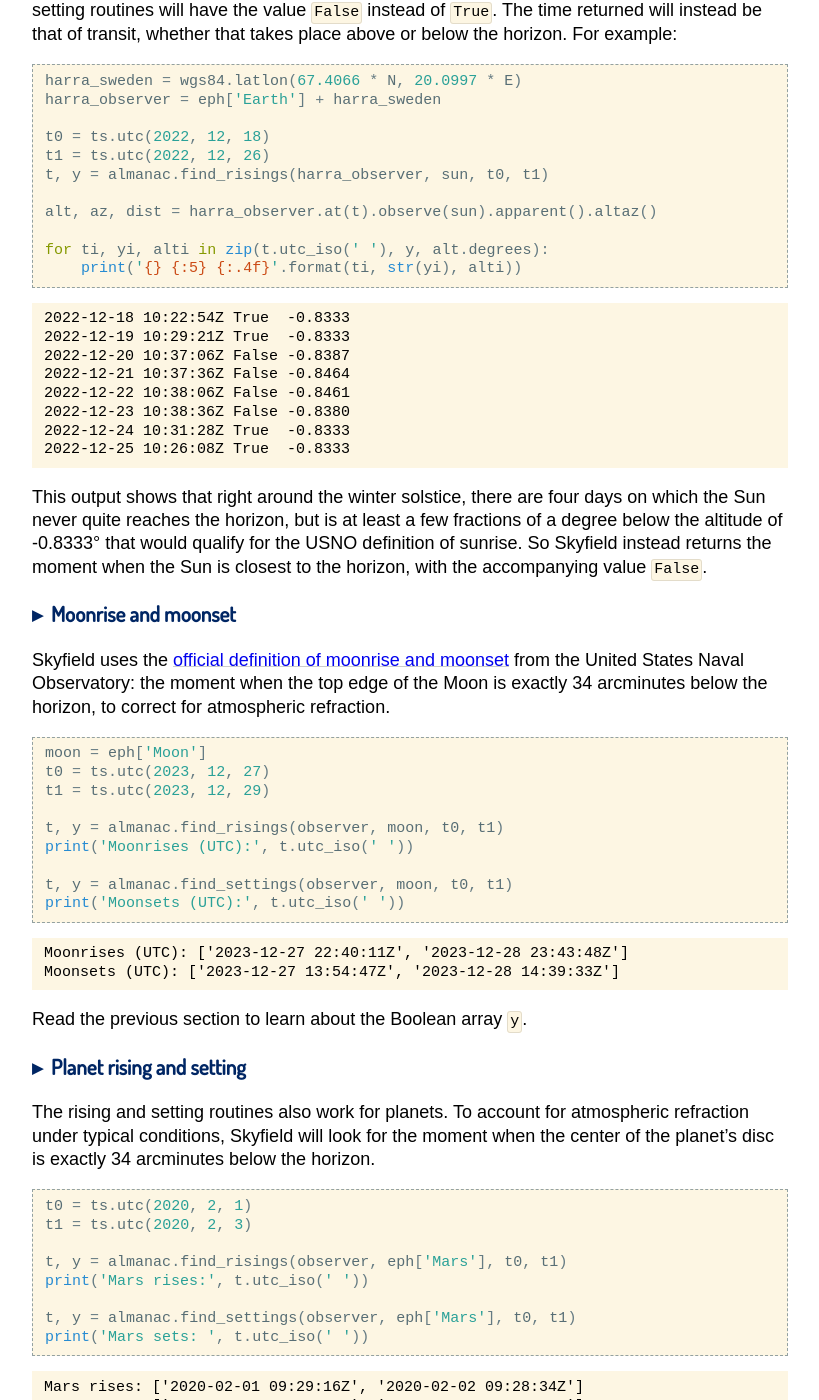
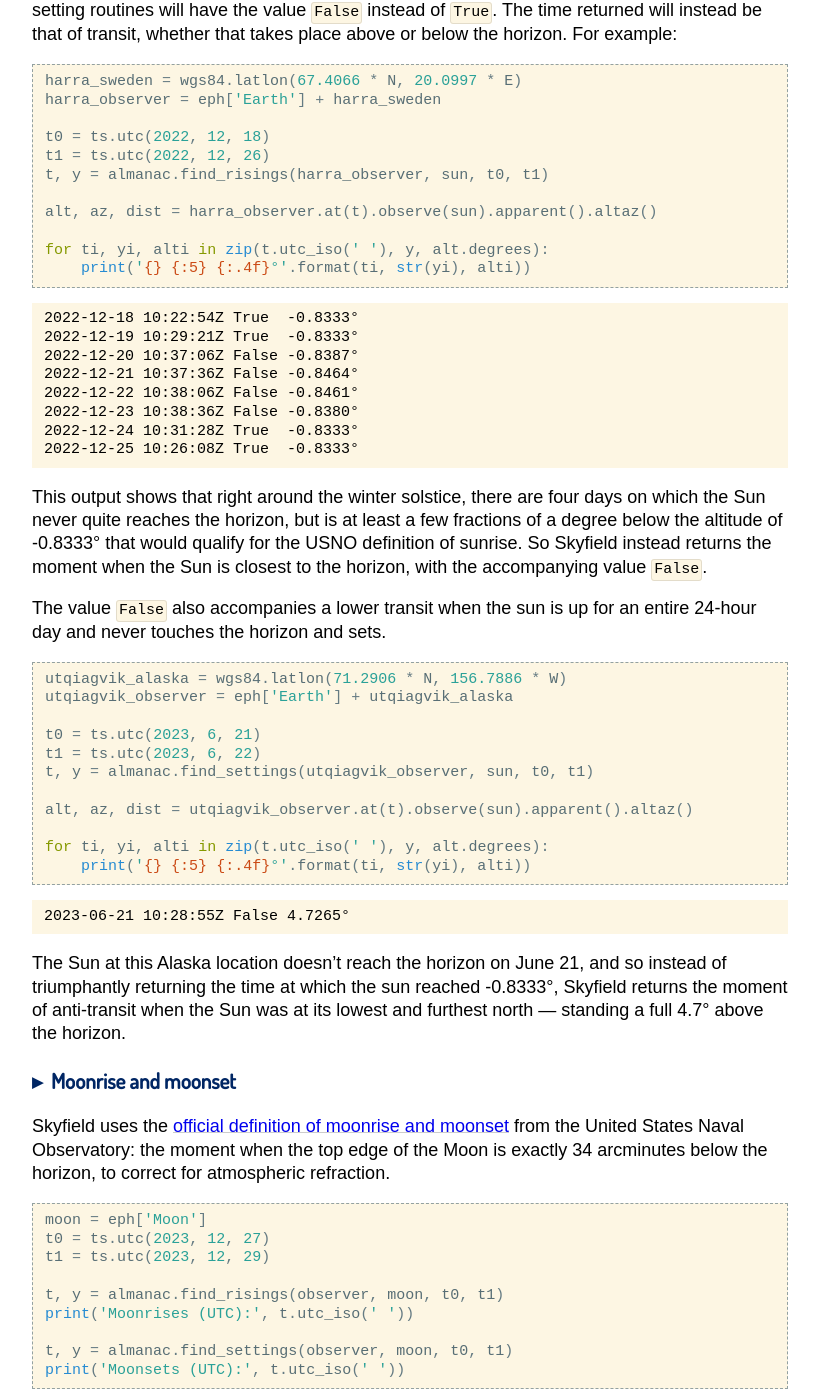
Before and after one commit to skyfielders/python-skyfield, a Sphinx documentation site: the page built from skyfield/documentation/almanac.rst, in a window 1280 px wide and 1400 px high, scrolled down 3492 px. Shown: the whole window, without its empty margins (230-1049 px from the left). Built offline with Sphinx 7.4.7, drawn with Linux system fonts in a browser that asks for light colours; some web fonts are replaced.

Commit message:
For #940, detect when Sun fails to set in Arctic

```diff
--- a/skyfield/documentation/almanac.rst
+++ b/skyfield/documentation/almanac.rst
@@ -189,18 +189,18 @@
     alt, az, dist = harra_observer.at(t).observe(sun).apparent().altaz()
 
     for ti, yi, alti in zip(t.utc_iso(' '), y, alt.degrees):
-        print('{} {:5} {:.4f}'.format(ti, str(yi), alti))
+        print('{} {:5} {:.4f}°'.format(ti, str(yi), alti))
 
 .. testoutput::
 
-    2022-12-18 10:22:54Z True  -0.8333
-    2022-12-19 10:29:21Z True  -0.8333
-    2022-12-20 10:37:06Z False -0.8387
-    2022-12-21 10:37:36Z False -0.8464
-    2022-12-22 10:38:06Z False -0.8461
-    2022-12-23 10:38:36Z False -0.8380
-    2022-12-24 10:31:28Z True  -0.8333
-    2022-12-25 10:26:08Z True  -0.8333
+    2022-12-18 10:22:54Z True  -0.8333°
+    2022-12-19 10:29:21Z True  -0.8333°
+    2022-12-20 10:37:06Z False -0.8387°
+    2022-12-21 10:37:36Z False -0.8464°
+    2022-12-22 10:38:06Z False -0.8461°
+    2022-12-23 10:38:36Z False -0.8380°
+    2022-12-24 10:31:28Z True  -0.8333°
+    2022-12-25 10:26:08Z True  -0.8333°
 
 This output shows that right around the winter solstice,
 there are four days on which the Sun never quite reaches the horizon,
@@ -208,6 +208,35 @@
 that would qualify for the USNO definition of sunrise.
 So Skyfield instead returns the moment when the Sun is closest to the horizon,
 with the accompanying value ``False``.
+
+The value ``False`` also accompanies a lower transit
+when the sun is up for an entire 24-hour day
+and never touches the horizon and sets.
+
+.. testcode::
+
+    utqiagvik_alaska = wgs84.latlon(71.2906 * N, 156.7886 * W)
+    utqiagvik_observer = eph['Earth'] + utqiagvik_alaska
+
+    t0 = ts.utc(2023, 6, 21)
+    t1 = ts.utc(2023, 6, 22)
+    t, y = almanac.find_settings(utqiagvik_observer, sun, t0, t1)
+
+    alt, az, dist = utqiagvik_observer.at(t).observe(sun).apparent().altaz()
+
+    for ti, yi, alti in zip(t.utc_iso(' '), y, alt.degrees):
+        print('{} {:5} {:.4f}°'.format(ti, str(yi), alti))
+
+.. testoutput::
+
+    2023-06-21 10:28:55Z False 4.7265°
+
+The Sun at this Alaska location doesn’t reach the horizon on June 21,
+and so instead of triumphantly returning
+the time at which the sun reached -0.8333°,
+Skyfield returns the moment of anti-transit
+when the Sun was at its lowest and furthest north —
+standing a full 4.7° above the horizon.
 
 Moonrise and moonset
 --------------------
```
Also changed, not shown: 1 other file.
